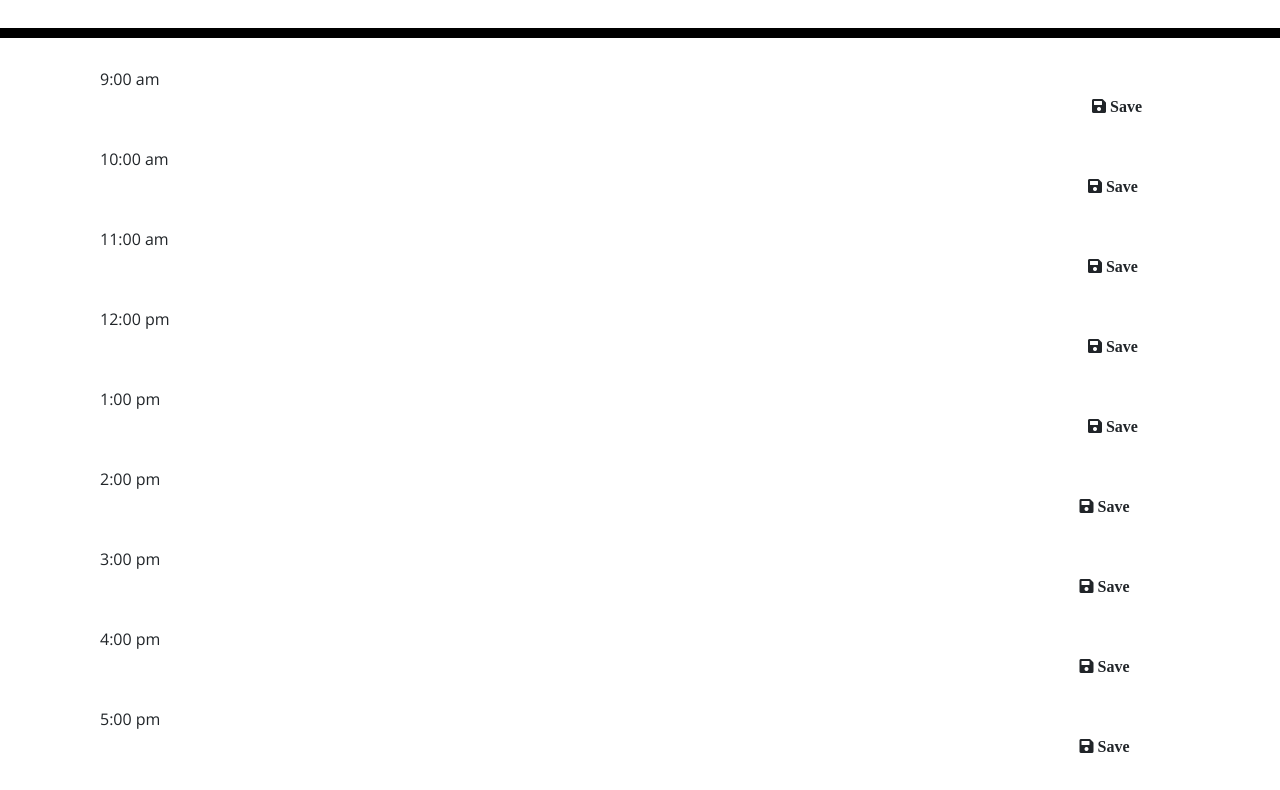
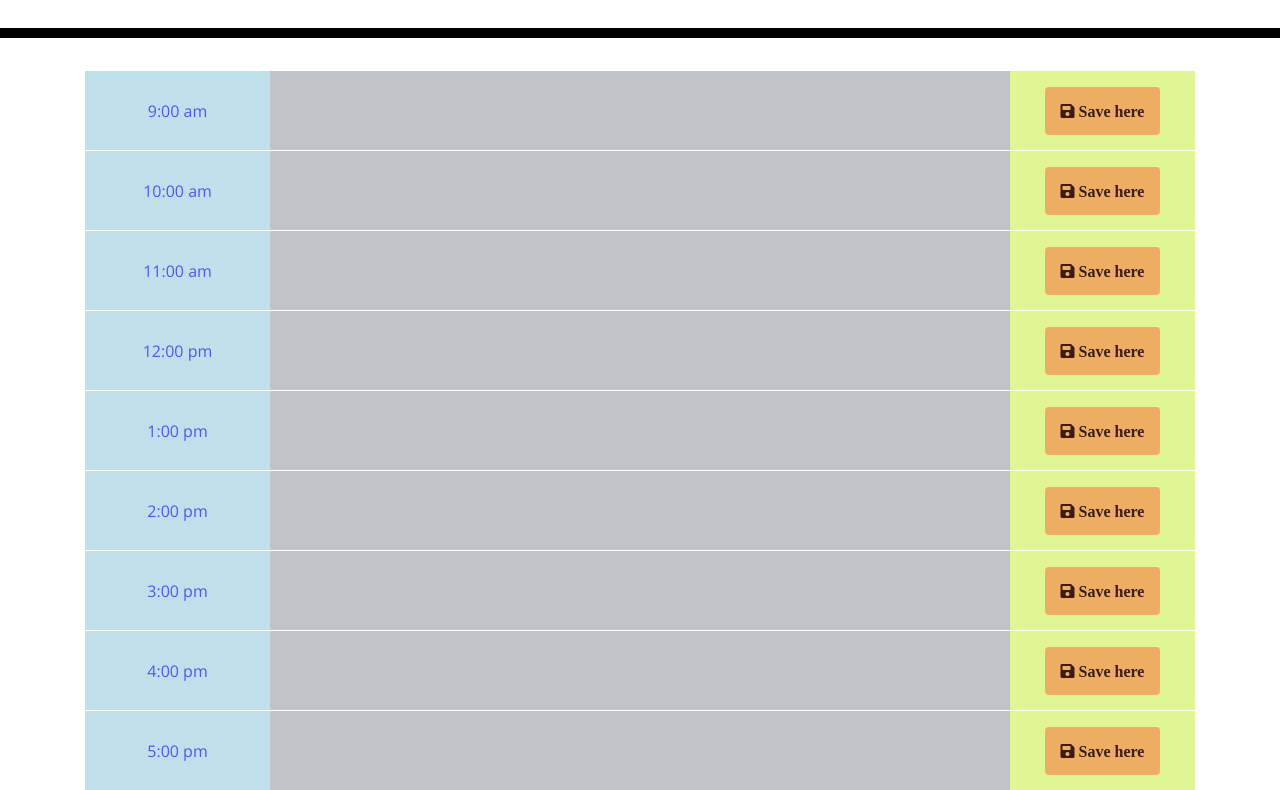
Before and after one commit to annabessant/Daily-Planner-App, a plain HTML site: page index.html in a window 1280 px wide. Shown: the part 278-1068 px from the top of the page. Drawn offline with nearby package versions, Linux system fonts and the light colour scheme.

Commit message:
add styles of columns in CSS

```diff
--- a/index.html
+++ b/index.html
@@ -25,7 +25,7 @@
 
   <body>
     <header class="jumbotron">
-      <h1 class="display-3">Work Day Scheduler</h1>
+      <h1 class="display-3" style="color:rgb(237, 83, 83);">Work Day Scheduler</h1>
       <p class="lead">A simple calendar app for scheduling your work day</p>
       <p id="currentDay" class="lead"></p>
       <p id="date"></p>
@@ -45,7 +45,7 @@
           <div id="9-second-column" class="second-column col-8" countenteditable="true"></div>
           <!--9:00 row save column-->
           <div class="save-column col-2">
-            <button id="9-save-button" class="btn save-button" type="click"> <i class="fa fa-save"> Save</i></button>
+            <button id="9-save-button" class="btn save-button" type="click"><i class="fa fa-save"> Save here</i></button>
           </div>
         </div>
 
@@ -57,7 +57,7 @@
           <div id="10-second-column" class="second-column col-8" countenteditable="true"></div>
           <!--10:00am row save column-->
           <div class="save-column col-2">
-            <button id="10-save-button" class="btn save-button" type="click"><i class="fa fa-save"> Save</i></button>
+            <button id="10-save-button" class="btn save-button" type="click"><i class="fa fa-save"> Save here</i></button>
           </div>
         </div>
 
@@ -69,7 +69,7 @@
           <div id="11-second-column" class="second-column col-8" countenteditable="true"></div>
           <!--11:00am row save column-->
           <div class="save-column col-2">
-            <button id="11-save-button" class="btn save-button" type="click"><i class="fa fa-save"> Save</i></button>
+            <button id="11-save-button" class="btn save-button" type="click"><i class="fa fa-save"> Save here</i></button>
           </div>
         </div>
 
@@ -81,7 +81,7 @@
           <div id="12-second-column" class="second-column col-8" countenteditable="true"></div>
           <!--12:00pm row save column-->
           <div class="save-column col-2">
-            <button id="12-save-button" class="btn save-button" type="click"><i class="fa fa-save"> Save</i></button>
+            <button id="12-save-button" class="btn save-button" type="click"><i class="fa fa-save"> Save here</i></button>
           </div>
         </div>
 
@@ -94,7 +94,7 @@
           <div id="1-second-column" class="second-column col-8" countenteditable="true"></div>
           <!--1:00pm row save column-->
           <div class="save-column col-2">
-            <button id="1-save-button" class="btn save-button" type="click"><i class="fa fa-save"> Save</i></button>
+            <button id="1-save-button" class="btn save-button" type="click"><i class="fa fa-save"> Save here</i></button>
           </div>
         </div>
 
@@ -106,7 +106,7 @@
         <div id="2-second-column" class="second-column col-8" countenteditable="true"></div>
         <!--2:00pm row save column-->
         <div class="save-column col-2">
-          <button id="2-save-button" class="btn save-button" type="click"><i class="fa fa-save"> Save</i></button>
+          <button id="2-save-button" class="btn save-button" type="click"><i class="fa fa-save"> Save here</i></button>
         </div>
       </div>
 
@@ -119,7 +119,7 @@
         <div id="3-second-column" class="second-column col-8" countenteditable="true"></div>
         <!--3:00pm row save column-->
         <div class="save-column col-2">
-          <button id="3-save-button" class="btn save-button" type="click"><i class="fa fa-save"> Save</i></button>
+          <button id="3-save-button" class="btn save-button" type="click"><i class="fa fa-save"> Save here</i></button>
         </div>
       </div>
 
@@ -132,7 +132,7 @@
         <div id="4-second-column" class="second-column col-8" countenteditable="true"></div>
         <!--4:00pm row save column-->
         <div class="save-column col-2">
-          <button id="4-save-button" class="btn save-button" type="click"><i class="fa fa-save"> Save</i></button>
+          <button id="4-save-button" class="btn save-button" type="click"><i class="fa fa-save"> Save here</i></button>
         </div>
       </div>
 
@@ -145,7 +145,7 @@
         <div id="5-second-column" class="second-column col-8" countenteditable="true"></div>
         <!--5:00pm row save column-->
         <div class="save-column col-2">
-          <button id="5-save-button" class="btn save-button" type="click"><i class="fa fa-save"> Save</i></button>
+          <button id="5-save-button" class="btn save-button" type="click"><i class="fa fa-save"> Save here</i></button>
         </div>
       </div>
     </div>
--- a/starter/style.css
+++ b/starter/style.css
@@ -69,3 +69,68 @@ textarea {
   font-size: 20px;
   transition: all 0.3s ease-in-out;
 }
+
+/* First time [hours] column*/
+.first-column {
+  background-color: rgb(191, 224, 235);
+  display: flex;
+  justify-content: center;
+  align-items: center;
+  flex-direction: column;
+  color: rgb(84, 84, 237);
+  font: weight bold;
+}
+
+/* Second content column for writing events*/
+.second-column {
+  background-color: rgb(193, 196, 199);
+  display: flex;
+  justify-content: center;
+  align-items: center;
+  flex-direction: column;
+  color: blue;
+  font: weight bold;
+}
+
+/* Second content column for writing events >>> for when then hour has passed*/
+.second-column-red {
+  background-color: #f4948e;
+  display: flex;
+  justify-content: center;
+  align-items: center;
+  flex-direction: column;
+  color: blue;
+  font: weight bold;
+}
+
+/* Second content column for writing events >>> for when it is the present-right-now hour*/
+.second-column-green {
+  background-color: #8ef4cb;
+  display: flex;
+  justify-content: center;
+  align-items: center;
+  flex-direction: column;
+  color: blue;
+  font: weight bold;
+}
+
+/*Third 'Save' column*/
+.save-column {
+  background-color: rgb(224, 245, 148);
+  display: flex;
+  justify-content: center;
+  align-items: center;
+  flex-direction: column;
+  color: blue;
+  font: weight bold;
+}
+
+/*Third 'Save' button*/
+.btn {
+  background-color: rgb(237, 173, 99);
+  border: none;
+  color: rgb(61, 27, 27);
+  padding: 12px 16px;
+  font-size: 16px;
+  cursor: pointer;
+}
```
